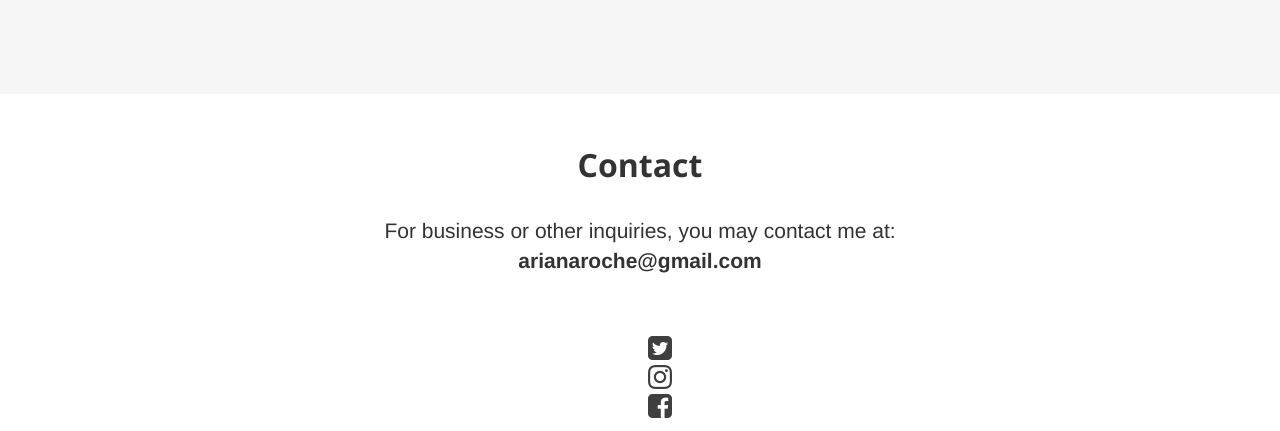
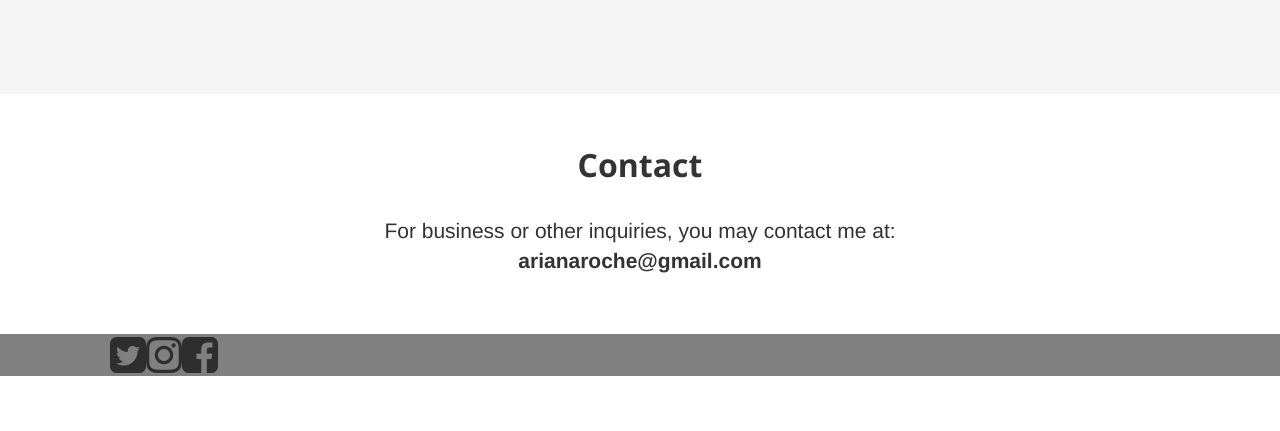
Before and after one commit to KadenZipfel/ariana-portfolio, a plain HTML site: page index.html in a window 1280 px wide. Shown: the part 2336-2767 px from the top of the page. After the commit the page ends 2712 px from the top, so only its background shows below. Drawn offline with nearby package versions, Linux system fonts and the light colour scheme.

Commit message:
Begin footer styling

```diff
--- a/index.html
+++ b/index.html
@@ -133,10 +133,10 @@
 
     <footer>
       <div class="container">
-        <ul class="text-center">
-    			<li><a href="#"><i class="fa fa-twitter-square fa-2x"></i></a></li>
-    			<li><a href="#"><i class="fa fa-instagram fa-2x"></i></a></li>
-    			<li><a href="#"><i class="fa fa-facebook-square fa-2x"></i></a></li>
+        <ul>
+          <li><a href="#"><i class="fa fa-twitter-square fa-3x"></i></a></li>
+          <li><a href="#"><i class="fa fa-instagram fa-3x"></i></a></li>
+          <li><a href="#"><i class="fa fa-facebook-square fa-3x"></i></a></li>
     		</ul>
       </div>
     </footer>
--- a/styles.css
+++ b/styles.css
@@ -138,3 +138,19 @@ header nav ul li {
   padding-bottom: 20px;
   font-size: 1.5em;
 }
+
+/*Footer Styles*/
+
+footer {
+  background-color: grey;
+}
+
+footer i {
+  float: left;
+  opacity: 0.85;
+  transition: 0.5s;
+}
+
+footer i:hover {
+  opacity: 1;
+}
```
